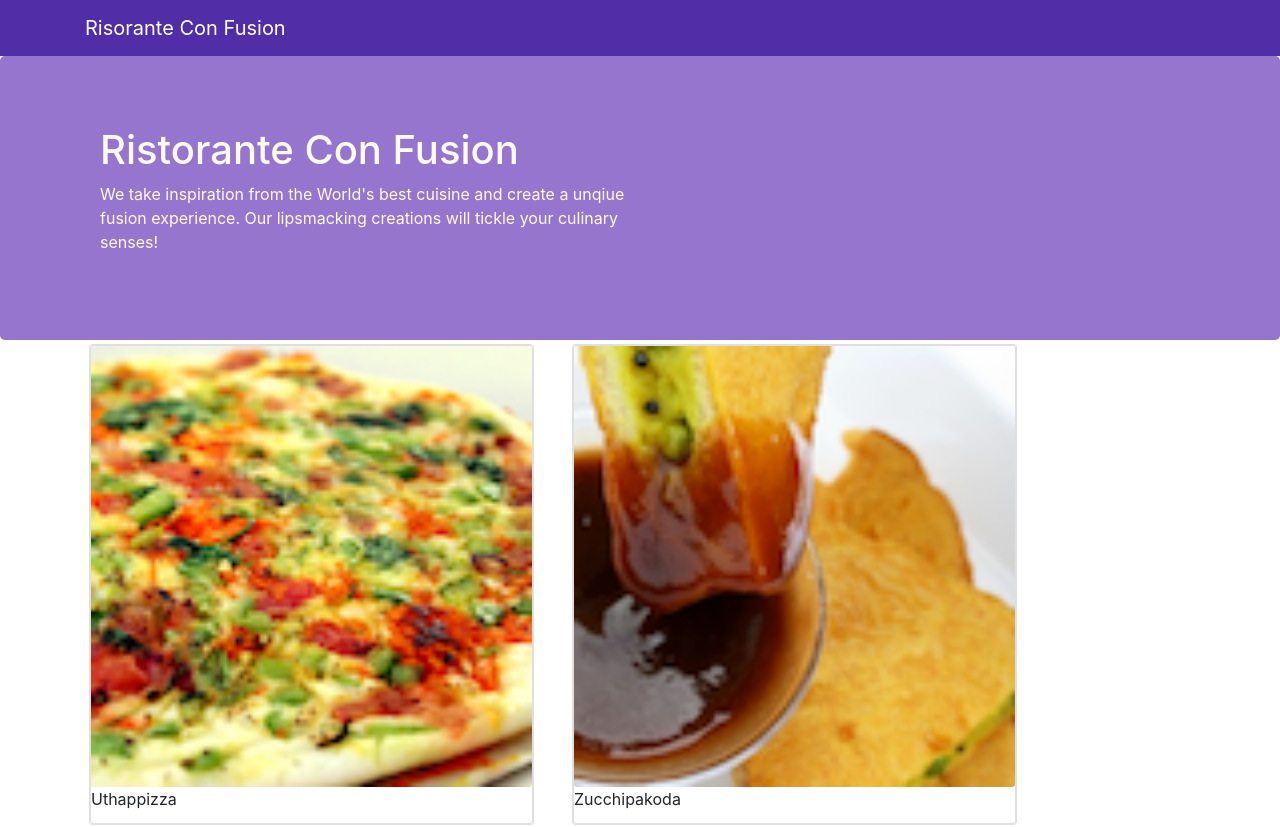
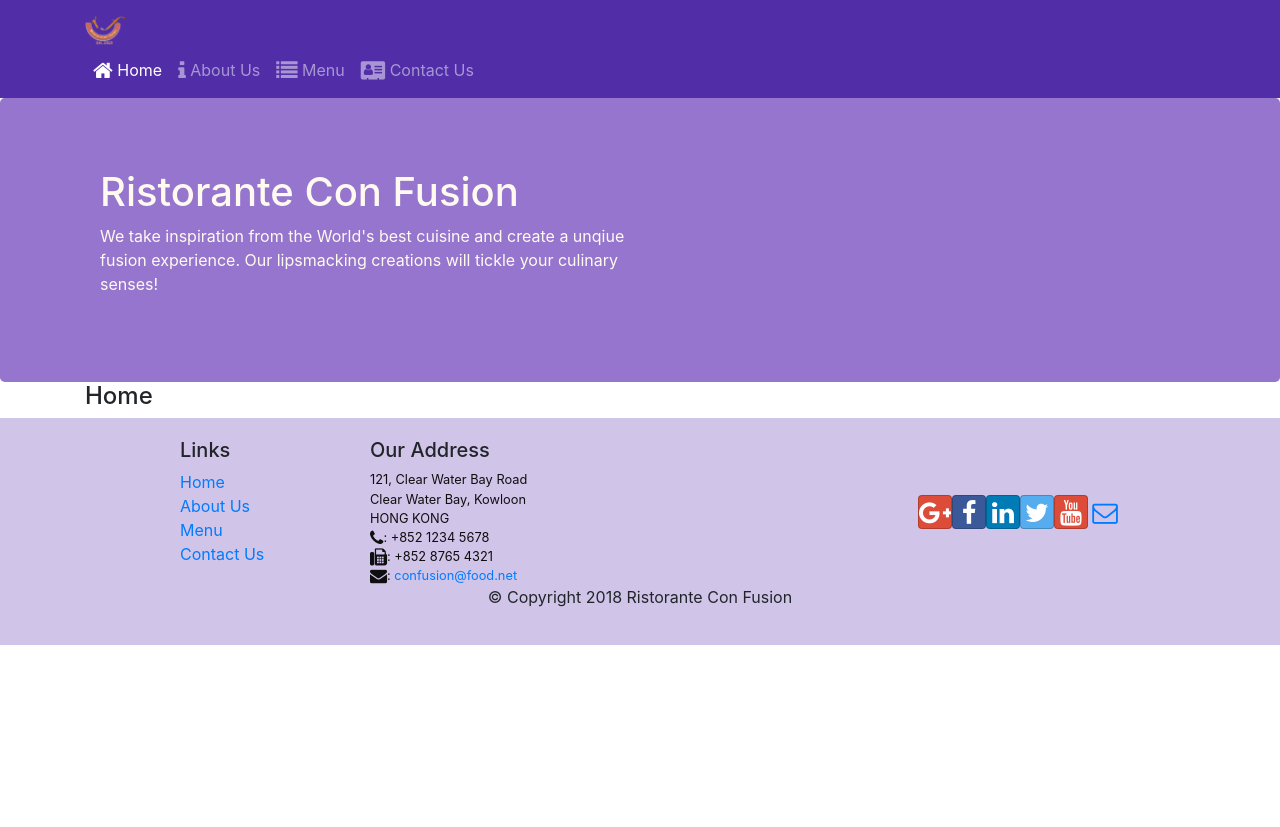
Before and after one commit to mbbaber/react-coursera, a React (Create React App) app: page /home in a window 1280 px wide. Shown: the top 827 px of the page. After the commit the page ends 800 px from the top, so only its background shows below. Built offline with nearby package versions, Linux system fonts and the light colour scheme.

Commit message:
add react router and links

```diff
--- a/package.json
+++ b/package.json
@@ -12,6 +12,7 @@
     "react": "^18.2.0",
     "react-dom": "^18.2.0",
     "react-popper": "^2.3.0",
+    "react-router-dom": "^6.4.2",
     "react-scripts": "5.0.1",
     "reactstrap": "^9.1.4",
     "web-vitals": "^2.1.4"
--- a/src/App.js
+++ b/src/App.js
@@ -1,13 +1,16 @@
 import './App.css';
 import React, {Component} from 'react';
 import Main from './components/MainComponent';
+import  { BrowserRouter } from 'react-router-dom';
 
 class App extends Component {
   render() {
     return (
-    <div>
-      <Main/>
-    </div>
+      <BrowserRouter>
+        <div>
+          <Main/>
+        </div>
+    </BrowserRouter>
     );
   }
 }
--- a/src/components/FooterComponent.js
+++ b/src/components/FooterComponent.js
@@ -1,4 +1,5 @@
 import React from 'react';
+import { Link } from 'react-router-dom';
 
 function Footer(props) {
     return(
@@ -8,10 +9,10 @@
                 <div className="col-4 offset-1 col-sm-2">
                     <h5>Links</h5>
                     <ul className="list-unstyled">
-                        <li><a href="#">Home</a></li>
-                        <li><a href="#">About</a></li>
-                        <li><a href="#">Menu</a></li>
-                        <li><a href="contactus.html">Contact</a></li>
+                        <li><Link to='/home'>Home</Link></li>
+                        <li><Link to='/aboutus'>About Us</Link></li>
+                        <li><Link to='/menu'>Menu</Link></li>
+                        <li><Link to='/contactus'>Contact Us</Link></li>
                     </ul>
                 </div>
                 <div className="col-7 col-sm-5">
--- a/src/components/HeaderComponent.js
+++ b/src/components/HeaderComponent.js
@@ -1,13 +1,46 @@
 import React, {Component} from "react";
-import { Navbar, NavbarBrand} from 'reactstrap';
+import { Navbar, Nav, NavbarToggler, Collapse, NavItem, NavbarBrand} from 'reactstrap';
+import { NavLink } from 'react-router-dom';
 
 class Header extends Component {
+    constructor(props) {
+        super(props);
+
+        this.toggleNav = this.toggleNav.bind(this);
+        this.state = {
+          isNavOpen: false
+        };
+      }
+
+      toggleNav() {
+        this.setState({
+          isNavOpen: !this.state.isNavOpen
+        });
+      }
+
     render() {
         return(
             <>
-                <Navbar dark>
-                    <div className='container'>
-                    <NavbarBrand href="/">Risorante Con Fusion</NavbarBrand>
+                <Navbar dark expand="md">
+                    <div className="container">
+                        <NavbarToggler onClick={this.toggleNav} />
+                        <NavbarBrand className="mr-auto" href="/"><img src='assets/images/logo.png' height="30" width="41" alt='Ristorante Con Fusion' /></NavbarBrand>
+                        <Collapse isOpen={this.state.isNavOpen} navbar>
+                            <Nav navbar>
+                            <NavItem>
+                                <NavLink className="nav-link"  to='/home'><span className="fa fa-home fa-lg"></span> Home</NavLink>
+                            </NavItem>
+                            <NavItem>
+                                <NavLink className="nav-link" to='/aboutus'><span className="fa fa-info fa-lg"></span> About Us</NavLink>
+                            </NavItem>
+                            <NavItem>
+                                <NavLink className="nav-link"  to='/menu'><span className="fa fa-list fa-lg"></span> Menu</NavLink>
+                            </NavItem>
+                            <NavItem>
+                                <NavLink className="nav-link" to='/contactus'><span className="fa fa-address-card fa-lg"></span> Contact Us</NavLink>
+                            </NavItem>
+                            </Nav>
+                        </Collapse>
                     </div>
                 </Navbar>
                 <div className="jumbotron">
--- /dev/null
+++ b/src/components/HomeComponent.js
@@ -0,0 +1,10 @@
+import React from "react";
+
+function Home(props) {
+    return(
+        <div className="container">
+            <h4>Home</h4>
+        </div>
+    );
+}
+export default Home;
--- a/src/components/MainComponent.js
+++ b/src/components/MainComponent.js
@@ -1,9 +1,11 @@
+import Home from './HomeComponent';
 import Menu from './MenuComponent';
 import DishDetail from './DishDetailComponent';
 import { DISHES } from '../shared/dishes';
 import React, {Component} from 'react';
 import Header from './HeaderComponent';
 import Footer from './FooterComponent';
+import {Routes, Route, Navigate} from 'react-router-dom';
 
 class Main extends Component {
 
@@ -16,18 +18,28 @@
     }
   }
 
-    onDishSelect(dishId) {
-        this.setState({selectedDishId: dishId});
-    }
+    // onDishSelect(dishId) {
+    //     this.setState({selectedDishId: dishId});
+    // }
 
   render() {
+    const HomePage = () => {
+        return(
+            <Home />
+        )
+    }
     return (
     <div>
         <Header/>
-        <Menu dishes={this.state.dishes}
+            <Routes>
+                <Route path="/home" element={<Home/>} />
+                <Route exact path="/menu" element={<Menu dishes={this.state.dishes}/>}/>
+                <Route path="/" element={<Navigate to="/home"/>}/>
+            </Routes>
+        {/* <Menu dishes={this.state.dishes}
             onClick={(dish) => this.onDishSelect(dish)}
-        />
-        <DishDetail dish={this.state.dishes.filter((dish) => dish.id === this.state.selectedDishId)[0]}/>
+        /> */}
+        {/* <DishDetail dish={this.state.dishes.filter((dish) => dish.id === this.state.selectedDishId)[0]}/> */}
         <Footer/>
     </div>
     );
```
Also changed, not shown: 1 other file (tests, documents, lock files or other folders).
